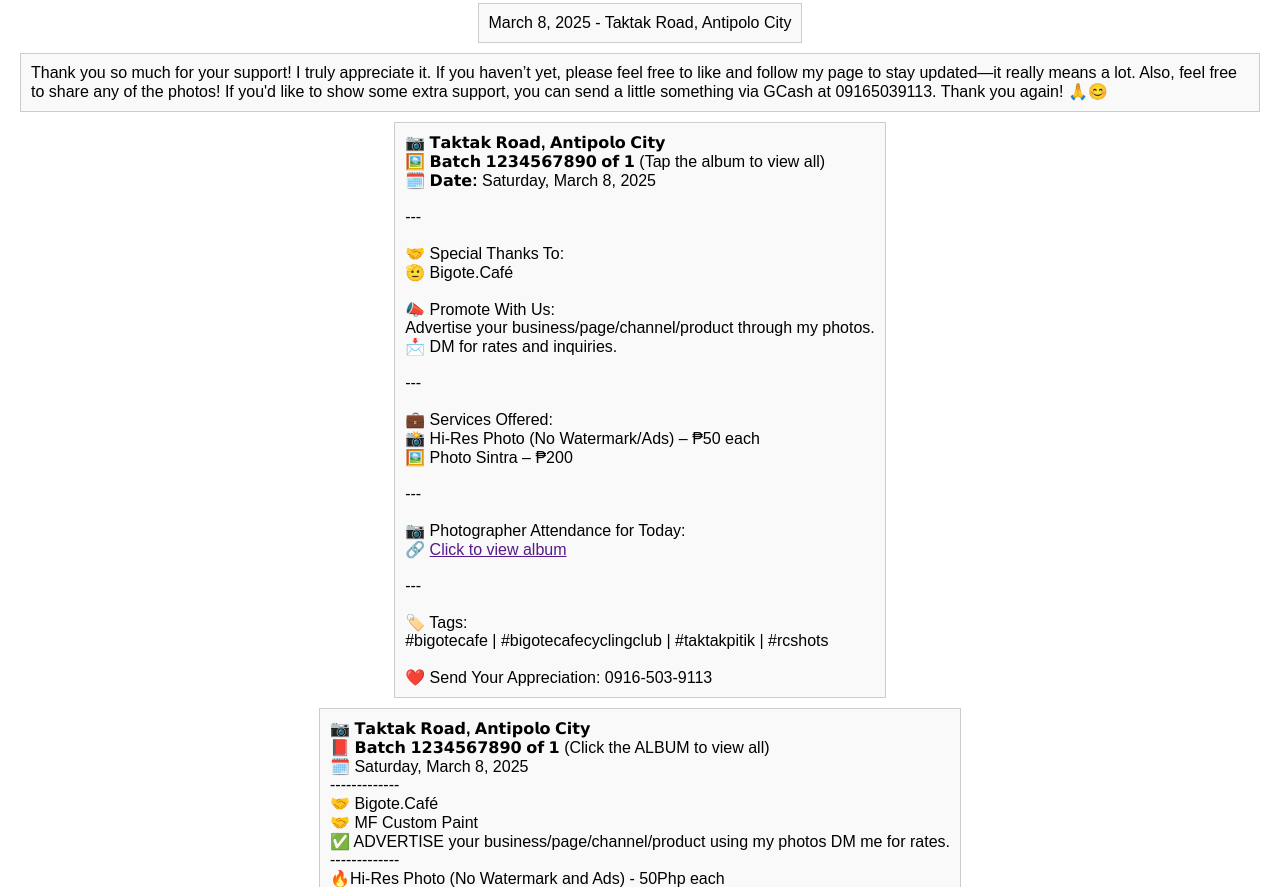
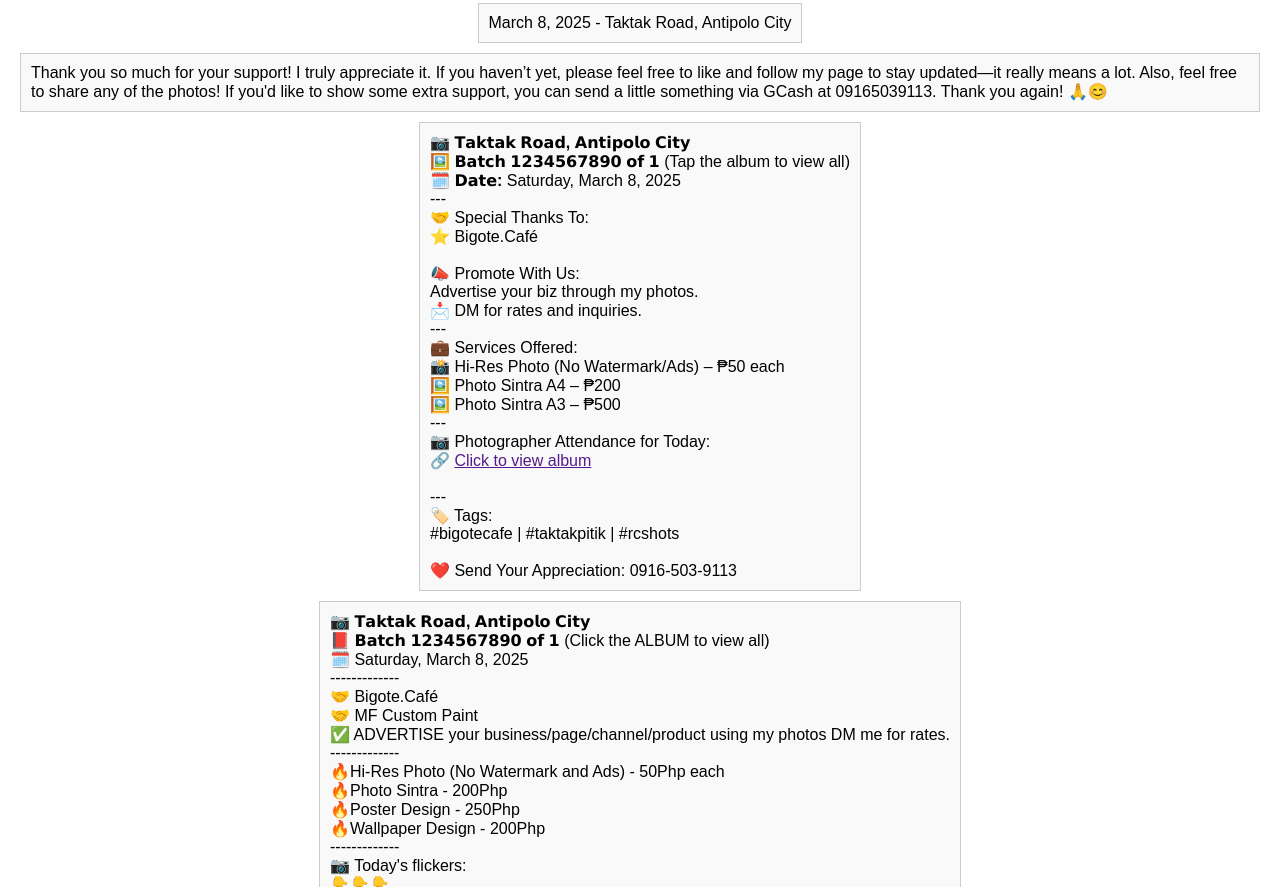
Before and after one commit to rncrtz/taktak, a plain HTML site: page index.html in a window 1280 px wide. Shown: the part 672-1559 px from the top of the page. Drawn offline with Linux system fonts and the light colour scheme.

Commit message:
Update index.html

```diff
--- a/index.html
+++ b/index.html
@@ -129,24 +129,25 @@
 <div class="copyDiv" onclick="copyText()"><p>
 		📷 <b>𝗧𝗮𝗸𝘁𝗮𝗸 𝗥𝗼𝗮𝗱, 𝗔𝗻𝘁𝗶𝗽𝗼𝗹𝗼 𝗖𝗶𝘁𝘆</b><br>
             	🖼️ <b>𝗕𝗮𝘁𝗰𝗵 𝟭𝟮𝟯𝟰𝟱𝟲𝟳𝟴𝟵𝟬 𝗼𝗳 </b><span id="album" class="album-input">𝟭</span> (Tap the album to view all)<br>
-            	🗓️ <b>𝗗𝗮𝘁𝗲: </b> <span class="date"> Saturday, March 8, 2025</span><br><br>
-            	---<br><br>
+            	🗓️ <b>𝗗𝗮𝘁𝗲: </b> <span class="date"> Saturday, March 8, 2025</span><br>
+            	---<br>
 		🤝 Special Thanks To:<br>
-            	🫡 Bigote.Café<br><br>
+            	⭐ Bigote.Café<br><br>
 
             	📣 Promote With Us:<br>
-		Advertise your business/page/channel/product through my photos.<br>
-		📩 DM for rates and inquiries.<br><br>
-            	---<br><br>
+		Advertise your biz through my photos.<br>
+		📩 DM for rates and inquiries.<br>
+            	---<br>
 		💼 Services Offered:<br>
 		📸 Hi-Res Photo (No Watermark/Ads) – ₱50 each<br>
-		🖼️ Photo Sintra – ₱200<br><br>
-            	---<br><br>
+		🖼️ Photo Sintra A4 – ₱200<br>
+		🖼️ Photo Sintra A3 – ₱500<br>
+            	---<br>
 		📷 Photographer Attendance for Today:<br>
 		🔗 <a id="flickersLink" href="">Click to view album</a><br><br>
-            	---<br><br>
+            	---<br>
 		🏷️ Tags:<br>
-		#bigotecafe | #bigotecafecyclingclub | #taktakpitik | #rcshots<br><br>
+		#bigotecafe | #taktakpitik | #rcshots<br><br>
 
 		❤️ Send Your Appreciation: 0916-503-9113
 		</p>
```
